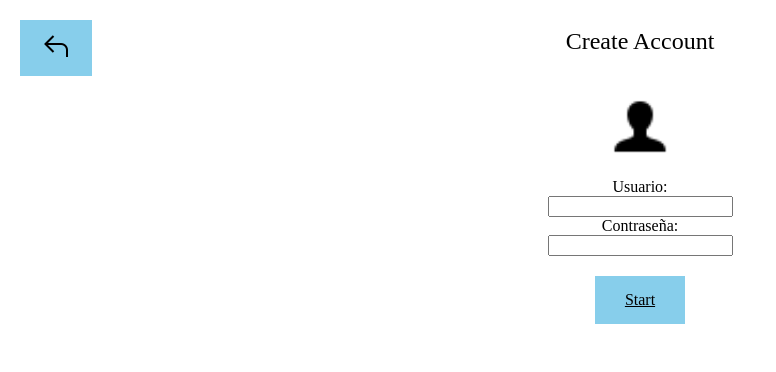
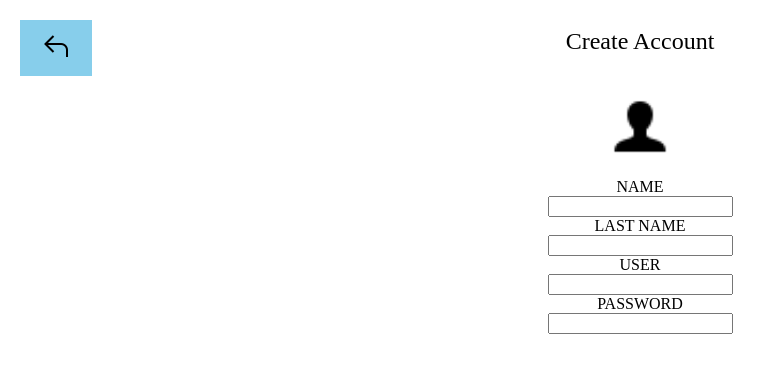
Before and after one commit to Shaamelo/Proyecto_AppHibrida, a plain HTML site: page create_account.html in a window 1280 px wide. Shown: the whole page, without its empty margins (0-776 px from the left). Drawn offline with Linux system fonts and the light colour scheme.

```diff
--- a/create_account.html
+++ b/create_account.html
@@ -18,18 +18,20 @@
         <img src="Imagenes/customer-icon.png" alt="Profile Image" id="profile-image">
 
     <!-- Formulario -->
-    <form id="login-form">
-        <label for="username">Usuario:</label>
-        <input type="text" id="username" name="username">
 
-        <label for="password">Contraseña:</label>
-        <input type="password" id="password" name="password">
-    </form>
+      <form id="login-form">
+            <label for="Name">NAME</label>
+            <input type="text" id="username" name="username">
 
-    <!--Boton de Start -->
-    <div id="button-container">
-        <a href="index.html" id="start-button">Start</a>
-    </div>
+            <label for="Last_name">LAST NAME</label>
+            <input type="text" id="Last_name" name="Last_name">
+
+            <label for="User">USER</label>
+            <input type="text" id="User" name="User">
+
+            <label for="Password">PASSWORD</label>
+            <input type="password" id="Password" name="Password">
+        </form>
 
 </body>
 </html>
```
